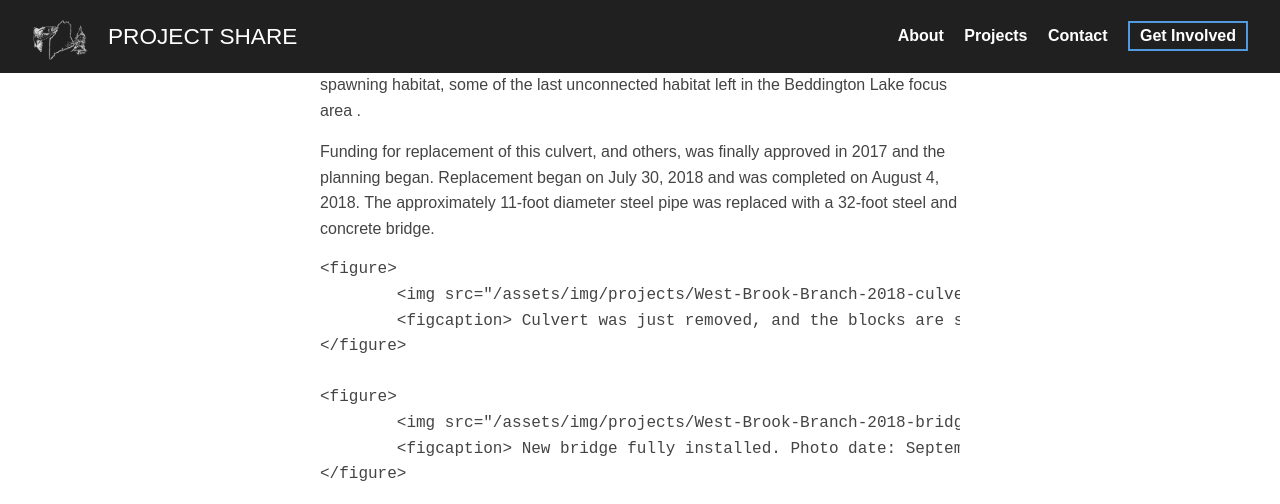
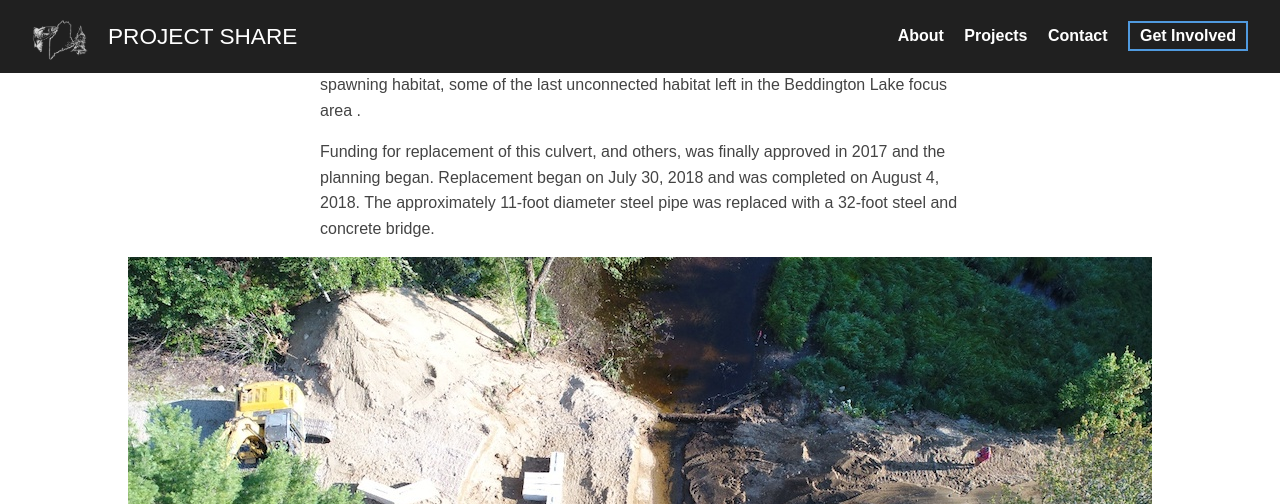
Before and after one commit to salmonhabitat/salmonhabitat, a Jekyll site: the page built from _posts/2018-08-04-West-Branch-Brook.md, in a window 1280 px wide and 1400 px high, scrolled down 1042 px. Shown: the top 504 px of the window. Built offline with Jekyll 4.4.1, drawn with Linux system fonts in a browser that asks for light colours; nearby versions of some CDN libraries; a script that is not in the unit is left out; some of the changed text lies outside the part shown; grey boxes are pictures that could not be loaded.

Commit message:
updated figure tags, trying to get it to work with kramdown

```diff
--- a/_posts/2018-08-04-West-Branch-Brook.md
+++ b/_posts/2018-08-04-West-Branch-Brook.md
@@ -11,15 +11,15 @@ A longitudinal profile of the culvert was measured on <a href="/2014/04/02/West-
 
 Funding for replacement of this culvert, and others, was finally approved in 2017 and the planning began.  Replacement began on July 30, 2018 and was completed on August 4, 2018.  The approximately 11-foot diameter steel pipe was replaced with a 32-foot steel and concrete bridge.
 
-	<figure>
-		<img src="/assets/img/projects/West-Brook-Branch-2018-culvert-removed.jpg" alt="Culvert was just removed, and the blocks are starting to be set in place. Photo date: August 1, 2018." title="Culvert was just removed, and the blocks are starting to be set in place. Photo date: August 1, 2018.">
-		<figcaption> Culvert was just removed, and the blocks are starting to be set in place. Photo date: August 1, 2018.</figcaption>
-	</figure>
+<figure markdown="1">
+<img src="/assets/img/projects/West-Brook-Branch-2018-culvert-removed.jpg" alt="Culvert was just removed, and the blocks are starting to be set in place. Photo date: August 1, 2018." title="Culvert was just removed, and the blocks are starting to be set in place. Photo date: August 1, 2018.">
+<figcaption> Culvert was just removed, and the blocks are starting to be set in place. Photo date: August 1, 2018.</figcaption>
+</figure>
 
-	<figure>
-		<img src="/assets/img/projects/West-Brook-Branch-2018-bridge-installed alt="New bridge fully installed. Photo date: September 10, 2018." title="New bridge fully installed. Photo date: September 10, 2018.">
-		<figcaption> New bridge fully installed. Photo date: September 10, 2018. </figcaption>
-	</figure>
+<figure markdown="1">
+<img src="/assets/img/projects/West-Brook-Branch-2018-bridge-installed alt="New bridge fully installed. Photo date: September 10, 2018." title="New bridge fully installed. Photo date: September 10, 2018.">
+<figcaption> New bridge fully installed. Photo date: September 10, 2018. </figcaption>
+</figure>
 
 
 <div class="responsive-iframe">
```
